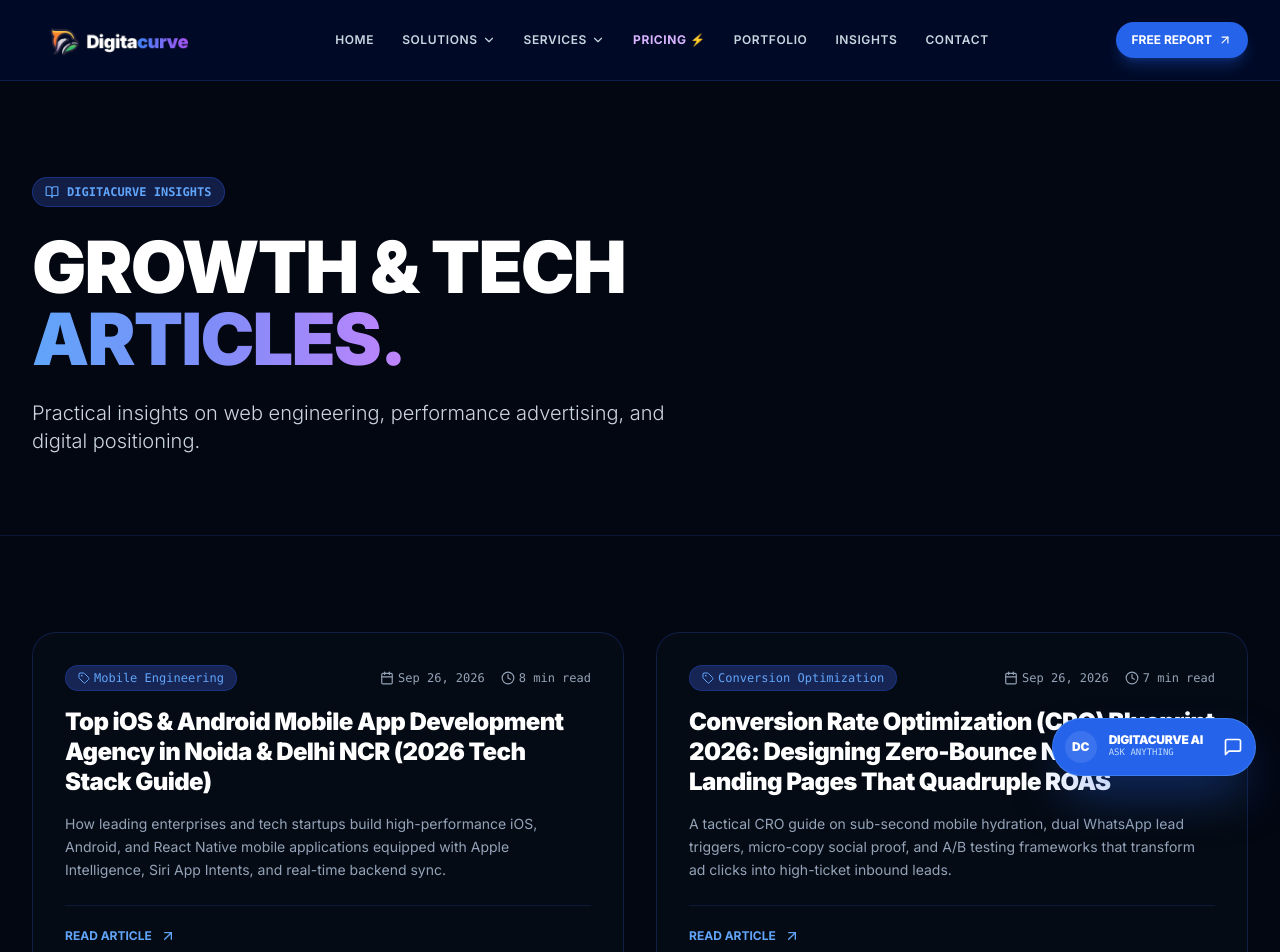
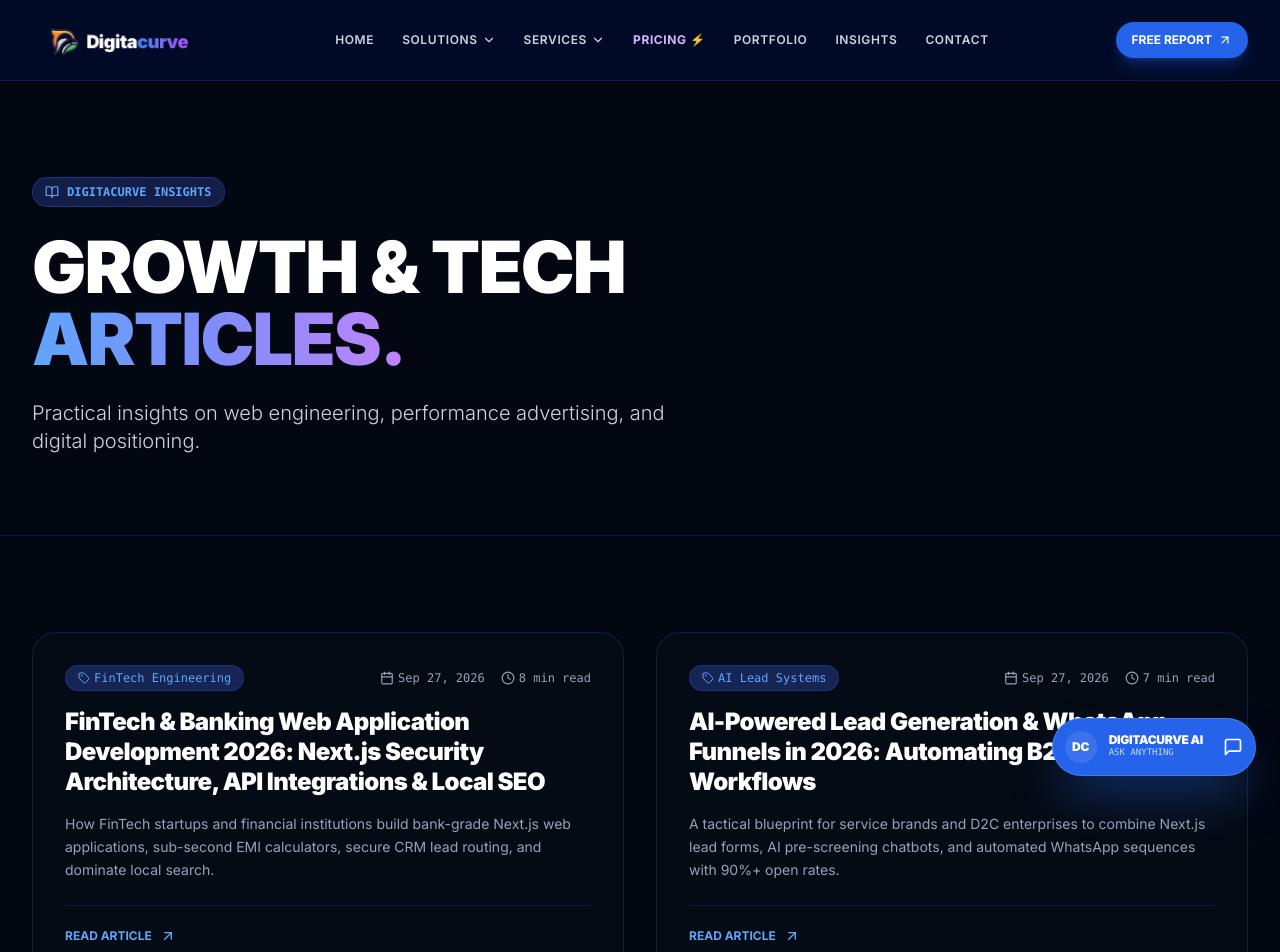
Before and after one commit to ayodhyadharsha-max/newdigitacurve, a Next.js app: page /blog in a window 1280 px wide. Shown: the top 952 px of the page. Built offline with nearby package versions, Linux system fonts and the light colour scheme.

Commit message:
Add Sep 27 2026 FinTech & AI Lead Systems SEO articles

```diff
--- a/app/blog/[slug]/page.tsx
+++ b/app/blog/[slug]/page.tsx
@@ -3,6 +3,38 @@ import { ArrowLeft, ArrowUpRight, Calendar, Clock, Tag, User } from 'lucide-reac
 import { notFound } from 'next/navigation';
 
 const postsMap: Record<string, { title: string; category: string; date: string; readTime: string; content: string[] }> = {
+  'fintech-banking-website-development-security-seo-2026': {
+    title: 'FinTech & Banking Web Application Development 2026: Next.js Security Architecture, API Integrations & Local SEO',
+    category: 'FinTech Engineering',
+    date: 'Sep 27, 2026',
+    readTime: '8 min read',
+    content: [
+      'Digital trust and instant performance are mandatory for financial institutions in 2026. FinTech startups, NBFCs, and investment firms across Noida, Delhi NCR, and India require web applications built for zero-downtime reliability, bank-grade encryption, and rapid loan calculation.',
+      'Architecting FinTech platforms on Next.js 14 delivers sub-second page loads, secure OAuth API integrations, and top search engine visibility.',
+      'Key Pillars of Next-Gen FinTech Web Platforms:',
+      '1. Sub-Second Interactive EMI & Loan Calculators: Allowing users to compute monthly repayments and interest rates dynamically without page reloads.',
+      '2. Enterprise Encryption & Security Hygiene: Enforcing HTTPS strict transport, sanitized API request validation, and zero third-party script vulnerabilities.',
+      '3. Verified Financial Schema & Local SEO: Dominating Google search results for queries like "best business loan provider in Noida".',
+      '4. Automated KYC & Lead Routing: Connecting contact forms directly to secure CRM backends and instant WhatsApp confirmation bots.',
+      'At Digitacurve, our Noida engineering team builds high-converting FinTech web applications and secure financial portals.',
+    ],
+  },
+  'ai-lead-generation-whatsapp-funnels-conversion-2026': {
+    title: 'AI-Powered Lead Generation & WhatsApp Funnels in 2026: Automating B2B & D2C Sales Workflows',
+    category: 'AI Lead Systems',
+    date: 'Sep 27, 2026',
+    readTime: '7 min read',
+    content: [
+      'Relying on traditional email marketing alone in 2026 results in low open rates and slow deal cycles. Modern high-growth brands combine conversational AI chatbots with automated WhatsApp messaging to achieve 90%+ open rates and instant prospect responses.',
+      'Integrating Next.js 14 web forms with automated WhatsApp Webhooks ensures qualified inbound leads are contacted within seconds of inquiry.',
+      'Core Components of AI + WhatsApp Sales Systems:',
+      '1. 5-Second Response Velocity: Triggering instant WhatsApp welcome sequences and project brochures while lead buying intent is highest.',
+      '2. Conversational Lead Qualification: AI chatbots pre-screening prospect budget, timeline, and project scope before handing off to sales reps.',
+      '3. Automated Retargeting Broadcasts: Sending personalized follow-up sequences and special offers directly to prospect WhatsApp inboxes.',
+      '4. Deep Attribution & Conversion Tracking: Syncing WhatsApp interactions with Meta Conversions API (CAPI) and Google Analytics for precise ad optimization.',
+      'Digitacurve partners with ambitious service companies, D2C brands, and B2B enterprises across Noida, India, and globally to engineer automated lead systems.',
+    ],
+  },
   'mobile-app-development-company-noida-delhi-ncr-2026': {
     title: 'Top iOS & Android Mobile App Development Agency in Noida & Delhi NCR (2026 Tech Stack Guide)',
     category: 'Mobile Engineering',
--- a/app/blog/page.tsx
+++ b/app/blog/page.tsx
@@ -7,6 +7,22 @@ export const metadata = {
 };
 
 const blogPosts = [
+  {
+    slug: 'fintech-banking-website-development-security-seo-2026',
+    title: 'FinTech & Banking Web Application Development 2026: Next.js Security Architecture, API Integrations & Local SEO',
+    category: 'FinTech Engineering',
+    date: 'Sep 27, 2026',
+    readTime: '8 min read',
+    excerpt: 'How FinTech startups and financial institutions build bank-grade Next.js web applications, sub-second EMI calculators, secure CRM lead routing, and dominate local search.',
+  },
+  {
+    slug: 'ai-lead-generation-whatsapp-funnels-conversion-2026',
+    title: 'AI-Powered Lead Generation & WhatsApp Funnels in 2026: Automating B2B & D2C Sales Workflows',
+    category: 'AI Lead Systems',
+    date: 'Sep 27, 2026',
+    readTime: '7 min read',
+    excerpt: 'A tactical blueprint for service brands and D2C enterprises to combine Next.js lead forms, AI pre-screening chatbots, and automated WhatsApp sequences with 90%+ open rates.',
+  },
   {
     slug: 'mobile-app-development-company-noida-delhi-ncr-2026',
     title: 'Top iOS & Android Mobile App Development Agency in Noida & Delhi NCR (2026 Tech Stack Guide)',
--- a/app/sitemap.ts
+++ b/app/sitemap.ts
@@ -15,6 +15,8 @@ export default function sitemap(): MetadataRoute.Sitemap {
     '/pricing',
     '/portfolio',
     '/blog',
+    '/blog/fintech-banking-website-development-security-seo-2026',
+    '/blog/ai-lead-generation-whatsapp-funnels-conversion-2026',
     '/blog/mobile-app-development-company-noida-delhi-ncr-2026',
     '/blog/conversion-rate-optimization-cro-landing-pages-2026',
     '/blog/ai-powered-seo-strategy-rank-1-google-gemini-2026',
```
